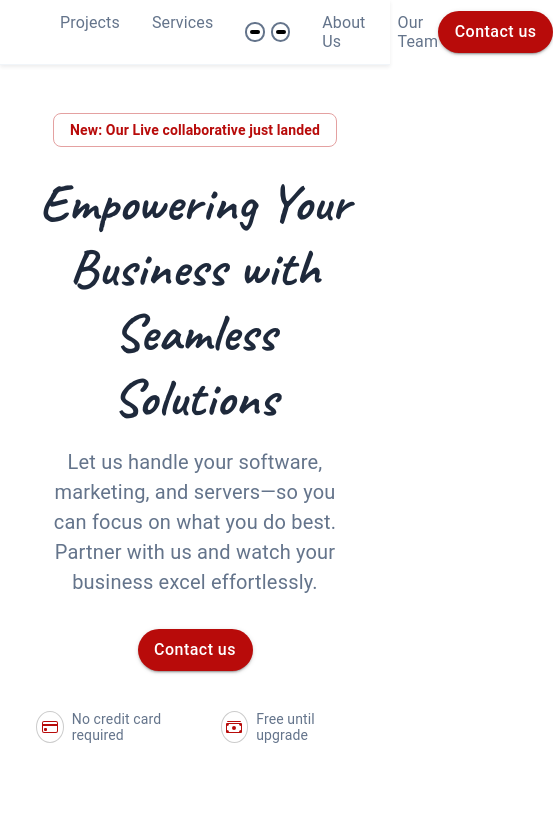
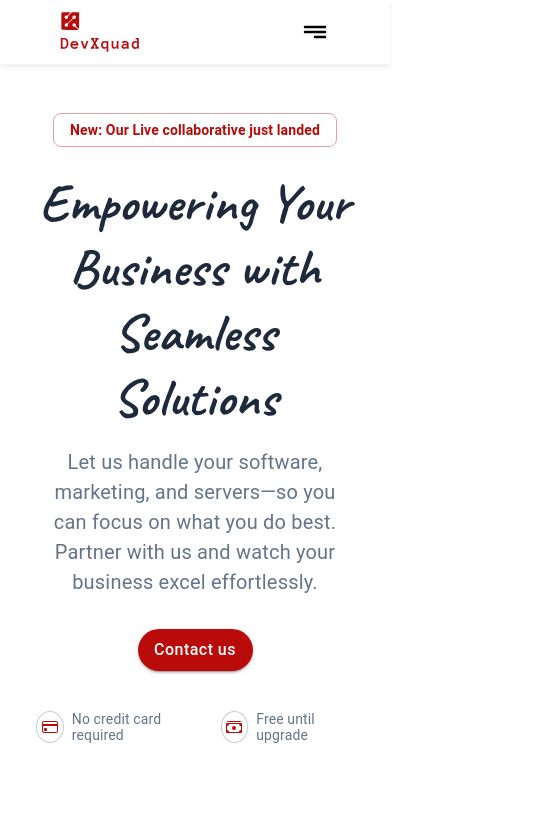
Before and after one commit to devxquadgit/devxquad, a Next.js app in the folder client/: page / in a window 390 px wide. Shown: the top 814 px of the page, 553 px wide, since content can reach past the window. Built offline with nearby package versions, Linux system fonts and the light colour scheme.

Commit message:
[Add]: Menu SVG on small screen

```diff
--- a/client/src/components/Navbar/index.tsx
+++ b/client/src/components/Navbar/index.tsx
@@ -1,6 +1,7 @@
 import React from 'react';
 import styled from '@emotion/styled';
 import Logo from '@/assets/logo/logo.svg';
+import Menu from '@/assets/icons/menu.svg';
 import WTypo from '@/theme/WTypo';
 import WButton from '@/theme/WButton';
 import Eyes from '@/components/Eyes'
@@ -14,6 +15,11 @@ const StyledNav = styled.nav`
   border-bottom: 1px solid #f1f5f9;
   background-color: #fff;
   box-shadow: 0 0.125rem 0.25rem rgba(2, 6, 23, 0.075);
+
+  @media (max-width: 900px) {
+    display: none;
+  }
+
 `;
 
 const StyledNavLinks = styled.div`
@@ -24,6 +30,27 @@ const StyledNavLinks = styled.div`
 const LogoWrapper = styled(Logo)`
   width: 80px;
   height: 48px;
+`;
+
+const MenuWrapper = styled(Menu)`
+  width: 30px;
+  height: 30px;
+  color: #1e293b;
+`;
+
+const StyledMenu = styled.div`
+  display: none;
+
+  @media (max-width: 900px) {
+    display: flex;
+    justify-content: space-between;
+    align-items: center;
+    padding: 0.5rem 60px;
+    width: 100%;
+    border-bottom: 1px solid #f1f5f9;
+    background-color: #fff;
+    box-shadow: 0 0.125rem 0.25rem rgba(2, 6, 23, 0.075);
+  }
 `;
 
 const navLinks = [
@@ -38,6 +65,7 @@ const navLinks2 = [
 
 const Index: React.FC = () => {
   return (
+    <>
       <StyledNav>
         <LogoWrapper />
         <StyledNavLinks>
@@ -58,6 +86,11 @@ const Index: React.FC = () => {
           onClick={() => console.log('Button clicked!')}
         />
       </StyledNav>
+      <StyledMenu>
+        <LogoWrapper />
+        <MenuWrapper />
+      </StyledMenu>
+    </>
   );
 };
 
```
Also changed, not shown: client/src/assets/icons/menu.svg (added). Lines whose indentation alone changed are shown as unchanged.
